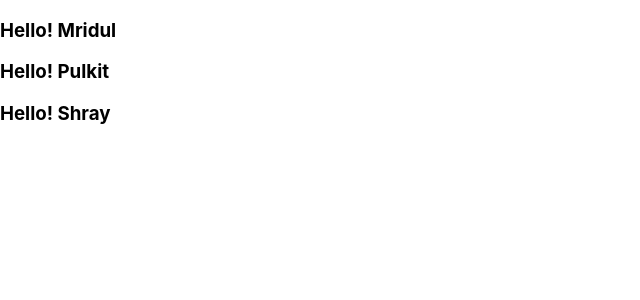
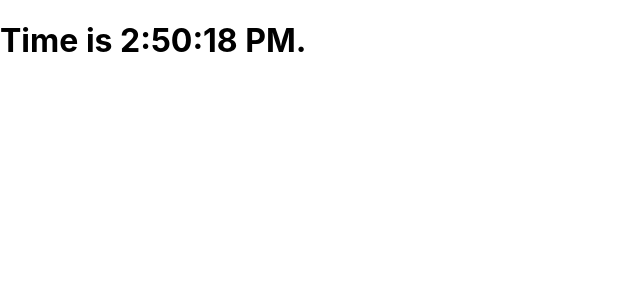
Before and after one commit to Mridul0001/ReactJS, a React (Create React App) app in the folder create-react-app/my-app/: page / in a window 1280 px wide. Shown: the top 300 px of the page, without its empty margins (0-640 px from the left). Built offline with nearby package versions, Linux system fonts and the light colour scheme.

Commit message:
State and Lifecycle

```diff
--- a/create-react-app/my-app/src/App.js
+++ b/create-react-app/my-app/src/App.js
@@ -1,6 +1,33 @@
 import React from 'react';
 import logo from './logo.svg';
 import './App.css';
+
+class Clock extends React.Component{
+  constructor(props){
+    super(props);
+    this.state = {date: new Date()};
+  }
+
+  componentDidMount(){
+    this.timerID = setInterval(() => {
+      this.tick();
+    }, 1000);
+  }
+
+  componentWillUnmount(){
+    clearInterval(this.timerID);
+  }
+
+  tick(){
+    this.setState({date: new Date()});
+  }
+
+  render(){
+    return (
+      <h1>Time is {this.state.date.toLocaleTimeString()}.</h1>
+    )
+  }
+}
 
 function App(props) {
   const element = (
@@ -13,4 +40,4 @@ function App(props) {
   );
 }
 
-export default App;
+export default Clock;
--- a/create-react-app/my-app/src/index.js
+++ b/create-react-app/my-app/src/index.js
@@ -1,14 +1,12 @@
 import React from 'react';
 import ReactDOM from 'react-dom';
 import './index.css';
-import App from './App';
+import Clock from './App';
 import * as serviceWorker from './serviceWorker';
 
 ReactDOM.render(
   <React.StrictMode>
-    <App name="Mridul"/>
-    <App name="Pulkit"/>
-    <App name="Shray"/>
+    <Clock name="Mridul"/>
   </React.StrictMode>,
   document.getElementById('root')
 );
```
